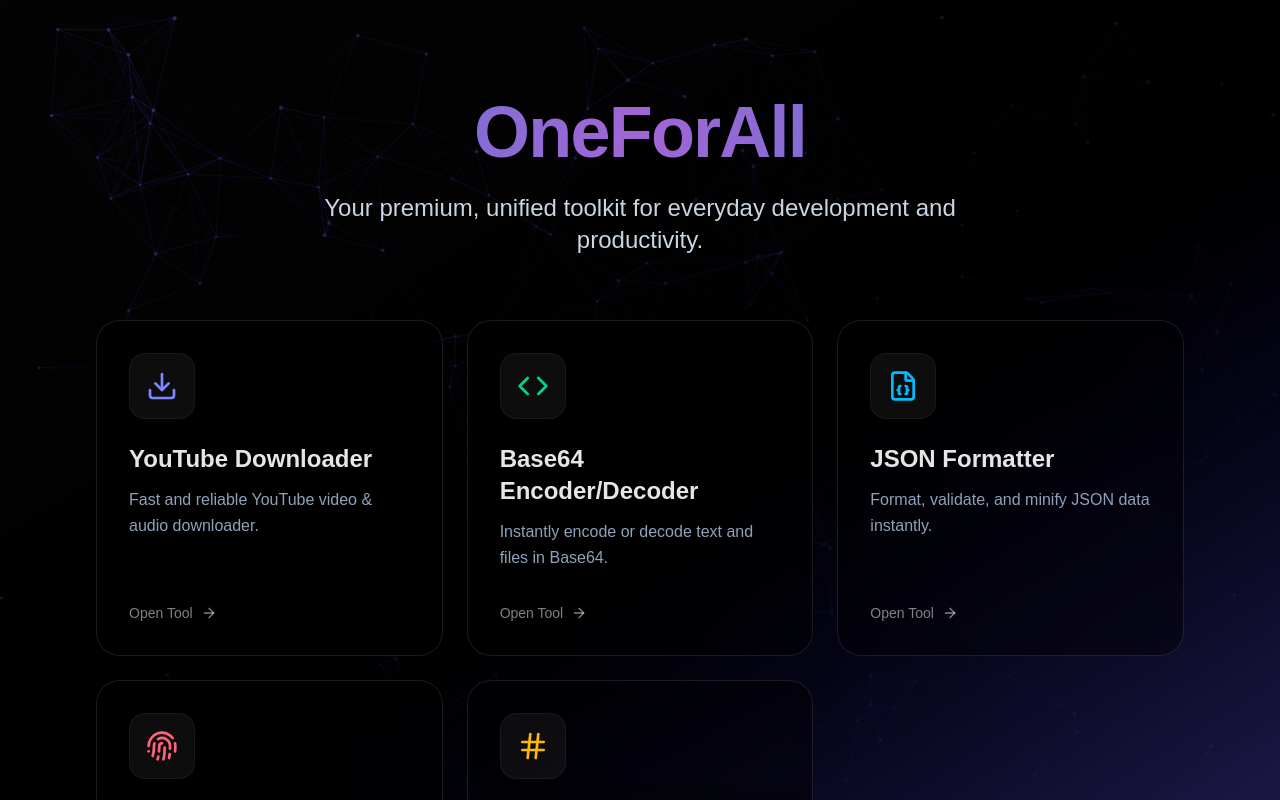
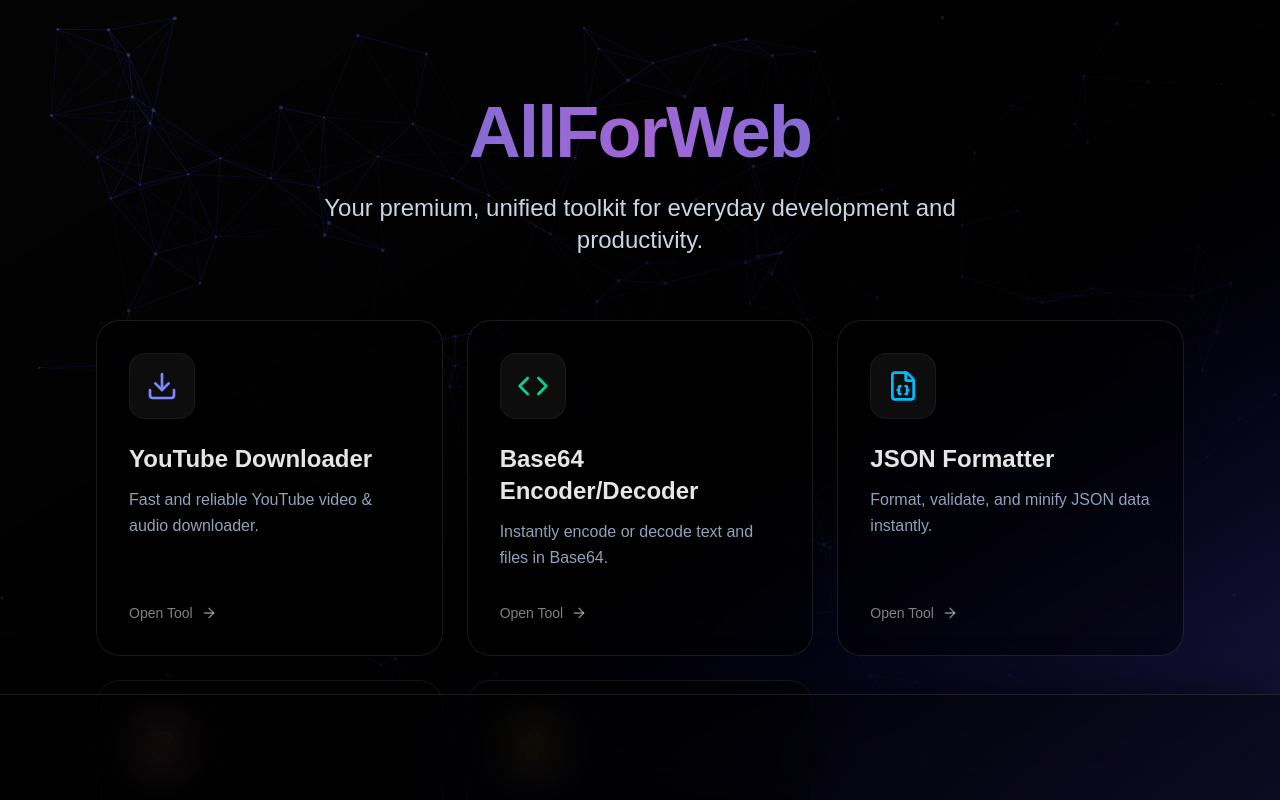
Before and after one commit to Ulrexon/OneForAll, a Next.js app: page / in a window 1280 px wide. Shown: the top 800 px of the page. Built offline with nearby package versions, Linux system fonts and the light colour scheme.

Commit message:
feat: Rename project to AllForWeb and integrate Google AdSense with a new ad banner component.

```diff
--- /dev/null
+++ b/app/components/AdBanner.tsx
@@ -0,0 +1,30 @@
+"use client";
+
+import { useEffect } from "react";
+
+export default function AdBanner() {
+  useEffect(() => {
+    try {
+      // @ts-ignore
+      (window.adsbygoogle = window.adsbygoogle || []).push({});
+    } catch (err) {
+      console.error("AdSense error:", err);
+    }
+  }, []);
+
+  return (
+    <div className="fixed bottom-0 left-0 w-full z-50 bg-black/50 backdrop-blur-xl border-t border-white/10 p-2 text-center shadow-[0_-10px_40px_rgba(0,0,0,0.5)] flex justify-center items-center h-[106px]">
+      {/* We add basic styling to ensure it's visible even without an ad load,
+          as AdSense might take time to verify or requires ad slots. */}
+      <div className="w-full max-w-[728px] overflow-hidden flex justify-center items-center text-xs text-white/30 rounded-lg">
+        <ins
+          className="adsbygoogle"
+          style={{ display: "inline-block", width: "100%", height: "90px" }}
+          data-ad-client="ca-pub-1141041890300704"
+          data-ad-format="horizontal"
+          data-full-width-responsive="true"
+        />
+      </div>
+    </div>
+  );
+}
--- a/app/layout.tsx
+++ b/app/layout.tsx
@@ -2,6 +2,8 @@ import type { Metadata } from "next";
 import { Inter } from "next/font/google";
 import "./globals.css";
 import BackgroundAnimation from "./components/BackgroundAnimation";
+import Script from "next/script";
+import AdBanner from "./components/AdBanner";
 
 const interFont = Inter({
   variable: "--font-sans",
@@ -9,7 +11,7 @@ const interFont = Inter({
 });
 
 export const metadata: Metadata = {
-  title: "OneForAll Toolkit",
+  title: "AllForWeb Toolkit",
   description: "A modern, premium utility toolkit for everyday developer tasks.",
 };
 
@@ -20,13 +22,22 @@ export default function RootLayout({
 }>) {
   return (
     <html lang="en" className="dark">
+      <head>
+        <Script
+          async
+          src="https://pagead2.googlesyndication.com/pagead/js/adsbygoogle.js?client=ca-pub-1141041890300704"
+          crossOrigin="anonymous"
+          strategy="afterInteractive"
+        />
+      </head>
       <body
-        className={`${interFont.variable} antialiased text-white min-h-screen relative`}
+        className={`${interFont.variable} antialiased text-white min-h-screen relative pb-32`}
       >
         <BackgroundAnimation />
         <main className="relative z-10 p-6 md:p-12 lg:p-24 max-w-7xl mx-auto min-h-screen">
             {children}
         </main>
+        <AdBanner />
       </body>
     </html>
   );
--- a/app/page.tsx
+++ b/app/page.tsx
@@ -49,7 +49,7 @@ export default function Home() {
     <div className="flex flex-col items-center justify-center min-h-[80vh]">
       <div className="text-center mb-16 relative">
         <h1 className="text-5xl md:text-7xl font-extrabold tracking-tight mb-6 bg-clip-text text-transparent bg-gradient-to-r from-indigo-400 via-purple-400 to-indigo-400 animate-pulse">
-          OneForAll
+          AllForWeb
         </h1>
         <p className="text-xl md:text-2xl text-slate-300 max-w-2xl font-light">
           Your premium, unified toolkit for everyday development and productivity.
--- a/package.json
+++ b/package.json
@@ -1,5 +1,5 @@
 {
-  "name": "oneforall",
+  "name": "allforweb",
   "version": "0.1.0",
   "private": true,
   "scripts": {
```
Also changed, not shown: 1 other file (tests, documents, lock files or other folders).
